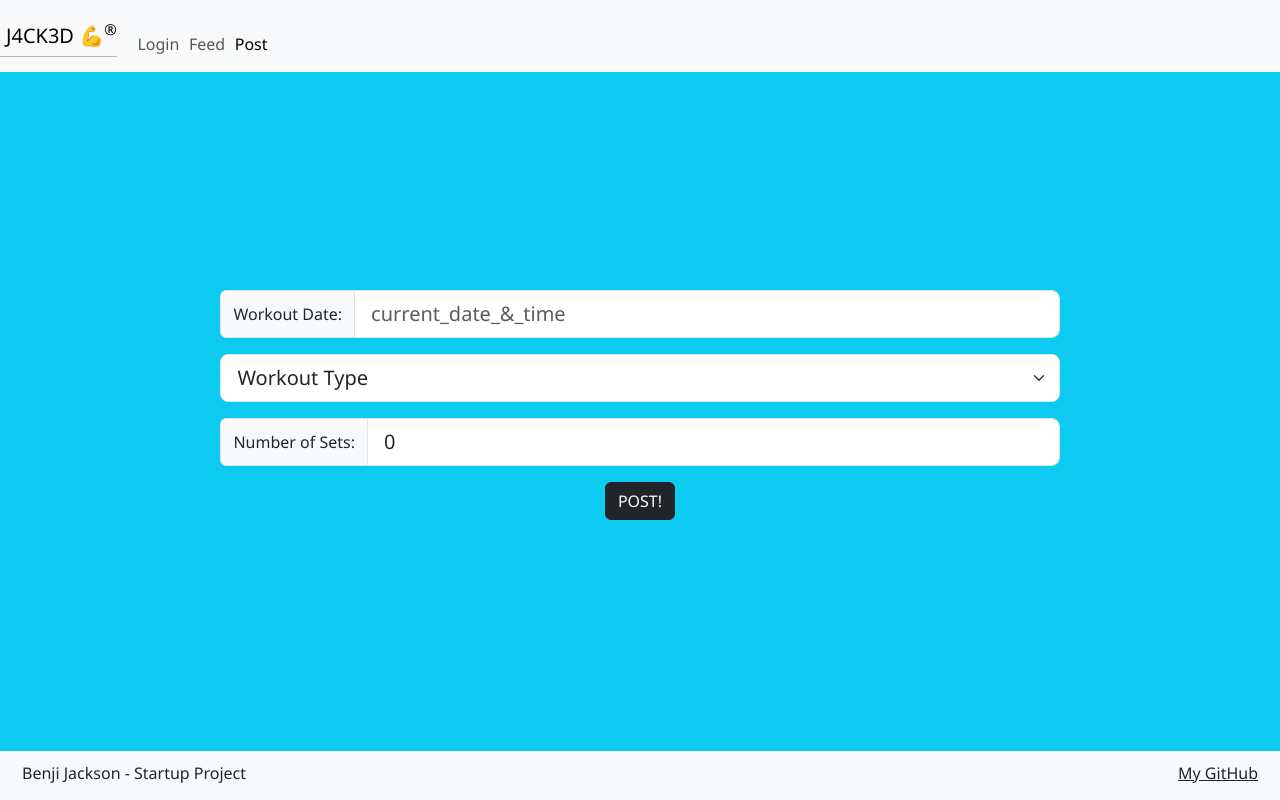
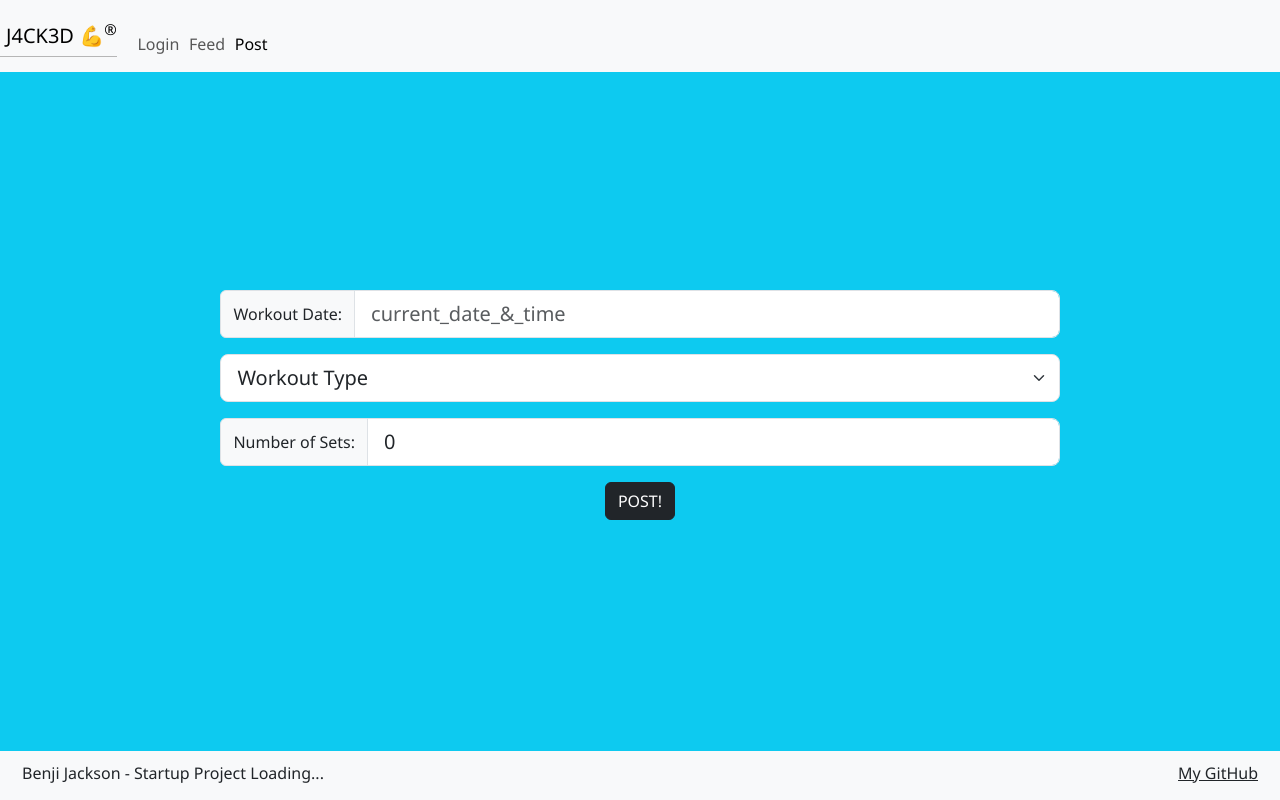
Before and after one commit to BenjiJackson1/startup, a React (Vite) app: page /post in a window 1280 px wide. Built offline with nearby package versions, Linux system fonts and the light colour scheme.

Commit message:
Added state for tech quote

```diff
--- a/src/app.jsx
+++ b/src/app.jsx
@@ -10,7 +10,10 @@ export default function App() {
 
     const [workouts, setWorkouts] = useState([['UserX32', '9/23/2024 at 12:07 PM', 0,[['Dumbell Chest Press', [['10', '80'], ['12', '80'], ['12', '75']]],
       ['Dumbell Fly', [['100', '800'], ['120', '800']]]]],
-      ['JJean', '9/21/2024 at 11:50 PM', 15, [['Leg Press', [['10', '130'], ['12', '140'], ['12', '125']]]]]])
+      ['JJean', '9/21/2024 at 11:50 PM', 15, [['Leg Press', [['10', '130'], ['12', '140'], ['12', '125']]]]]]);
+
+    const [quote, setQuote] = React.useState('Loading...');
+
     return (
     <BrowserRouter>
     <div className='body bg-info'>
@@ -41,6 +44,7 @@ export default function App() {
       <footer className='bg-light'>
       <div className="container-fluid">
             <span className="text-reset">Benji Jackson - Startup Project</span>
+            <span className="text-rest"> {...quote} </span>
             <a className="text-reset" href="https://github.com/BenjiJackson1/startup">My GitHub</a>
         </div>
       </footer>
--- a/src/post/post.jsx
+++ b/src/post/post.jsx
@@ -73,7 +73,7 @@ export function Post({ workouts, setWorkouts }) {
           </div>
         ))}
     <button onClick={() => {
-    saveWorkout(['unknown user', date, 0, [[exercises[0], exerDetails]]]); postPage('/feed');}} className="btn btn-dark"> POST! </button>
+    saveWorkout(['G User', date, 0, [[exercises[0], exerDetails]]]); postPage('/feed');}} className="btn btn-dark"> POST! </button>
       </div>
 
     </main>
```
